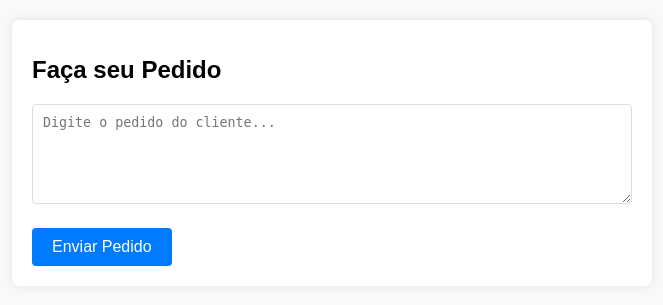
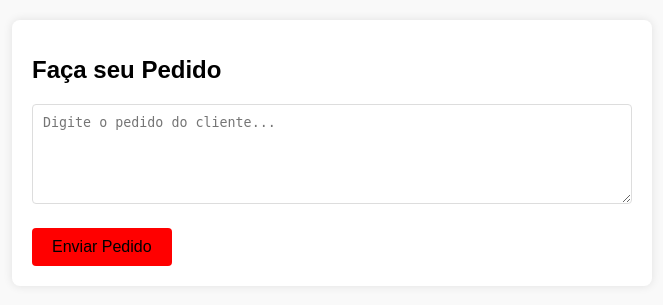
Before and after one commit to JoaoAlexandreMG/RafaelaCulinaria, a Flask app: page / in a window 1280 px wide. Shown: the top 305 px of the page, without its empty margins (308-971 px from the left). Run offline with Flask 3, Linux system fonts and the light colour scheme.

Commit message:
v3.0 alterado cor do botao de envio

```diff
--- a/static/css/style.css
+++ b/static/css/style.css
@@ -31,8 +31,8 @@ textarea {
 }
 
 button {
-    background-color: #007bff;
-    color: #fff;
+    background-color: red;
+    color: black;
     border: none;
     padding: 10px 20px;
     border-radius: 4px;
```
